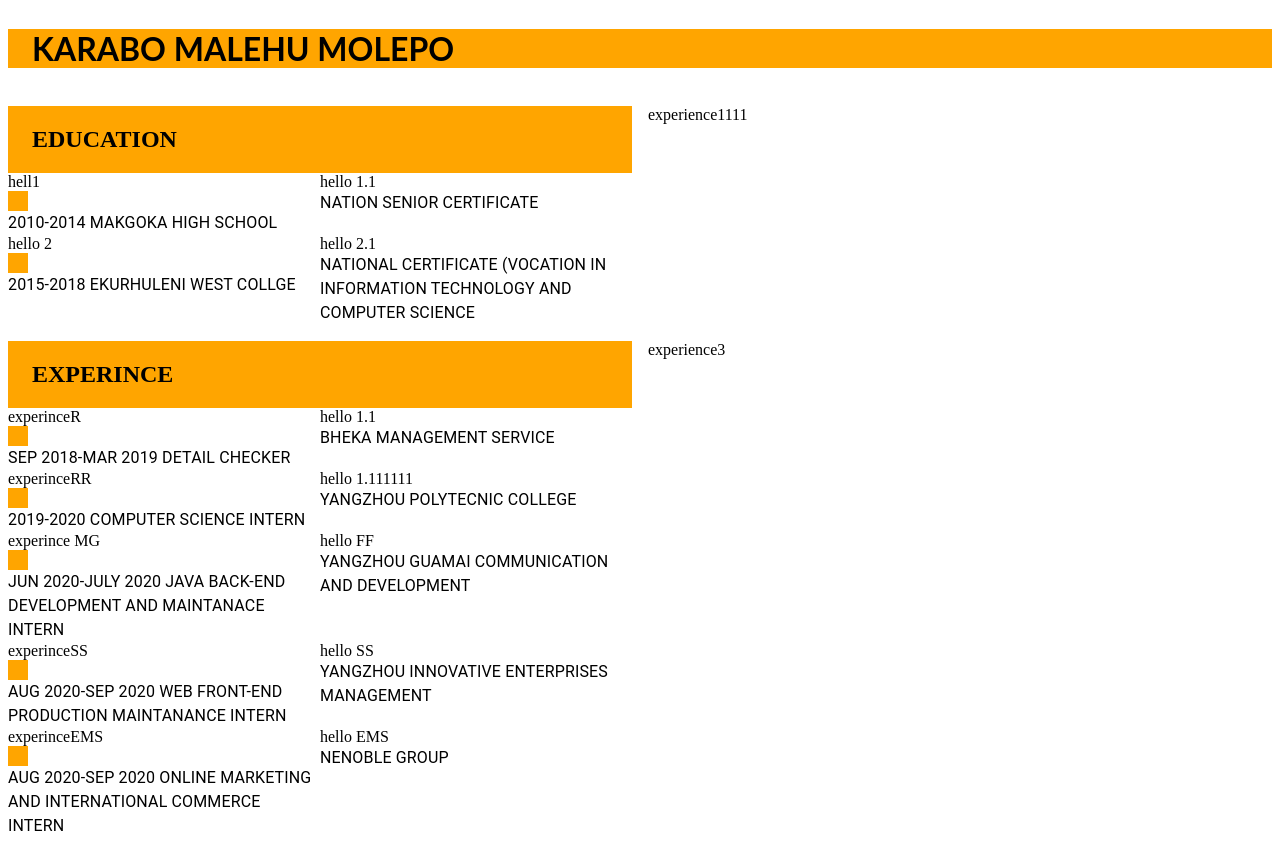
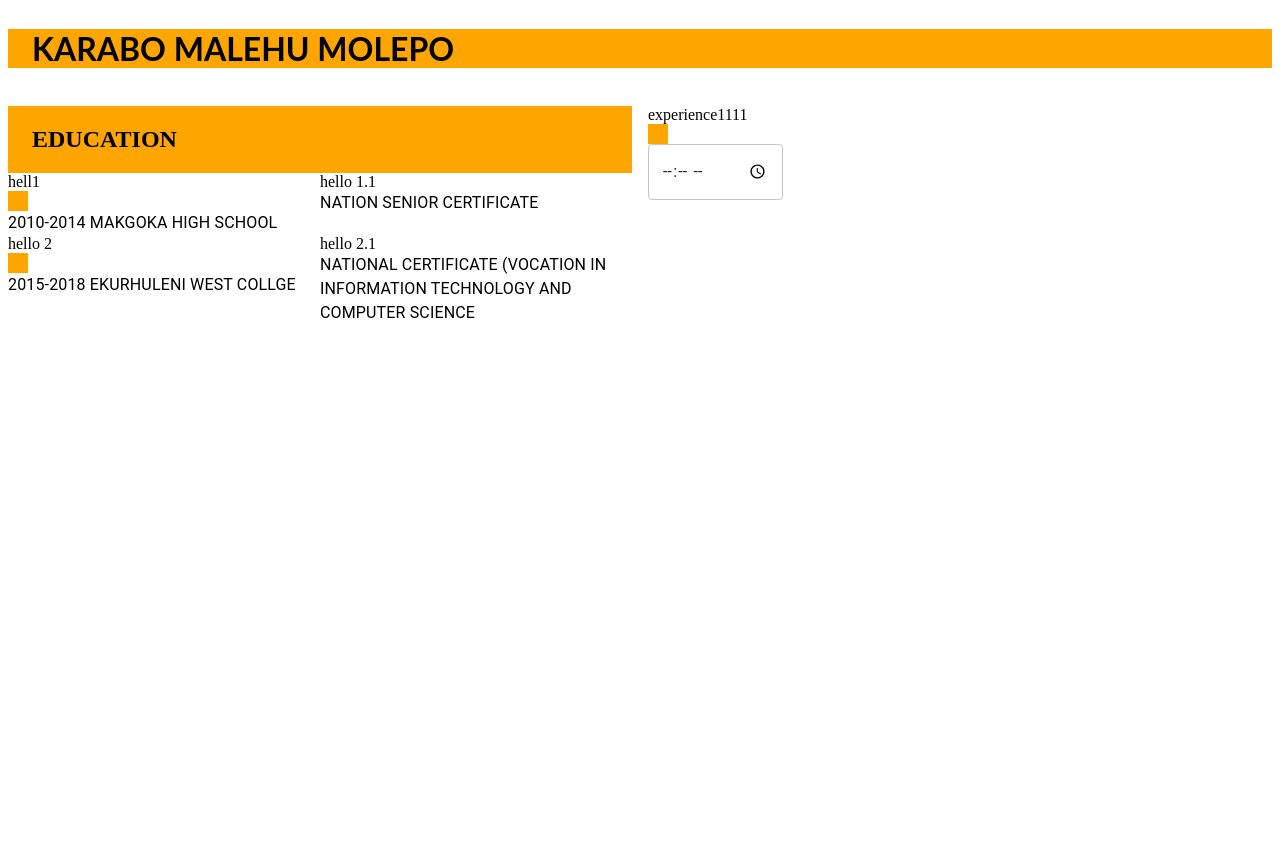
Before and after one commit to Kaybee-debug/practice, a React (Create React App) app: page / in a window 1280 px wide. After the commit the page ends 800 px from the top, so only its background shows below. Built offline with nearby package versions, Linux system fonts and the light colour scheme.

Commit message:
1 file modified

```diff
--- a/src/App.js
+++ b/src/App.js
@@ -8,6 +8,7 @@
 import Box from '@material-ui/core/Box';
 import Button from '@material-ui/core/Button';
 import HomeIcon from '@material-ui/icons/HomeIcon';
+import TextField from '@material-ui/core/TextField';
 
 export default function App() {
   return (
@@ -55,9 +56,17 @@
 
         <Grid item xs={6}>
           experience1111
-         {/* <div>
-          <HomeIcon/>
-         </div>*/}
+          <Box bgcolor="orange" width={20} height={20} />
+          <TextField
+          variant="outlined"
+          color="orange"
+          type="time"
+          />
+
+
+          {/*<div>
+          HomeIcon/>
+         </div>*?}
         </Grid>
 
         <Grid item xs={6} container>
```
